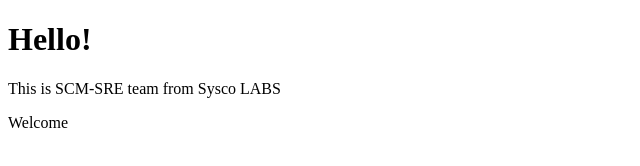
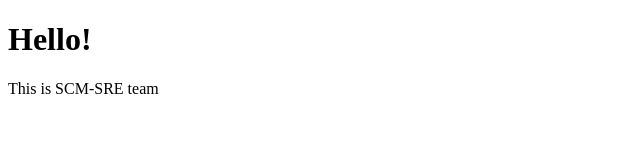
Before and after one commit to nkdsilva/web-html, a plain HTML site: page index.html in a window 1280 px wide. Shown: the whole page, without its empty margins (0-640 px from the left). Drawn offline with Linux system fonts and the light colour scheme.

Commit message:
Edit html file

```diff
--- a/index.html
+++ b/index.html
@@ -7,7 +7,7 @@
 </head>
 <body>
     <h1>Hello!</h1>
-    <p>This is SCM-SRE team from Sysco LABS</p>
-    <p>Welcome</p>
+    <p>This is SCM-SRE team</p>
+    <p></p>
 </body>
 </html>
```
